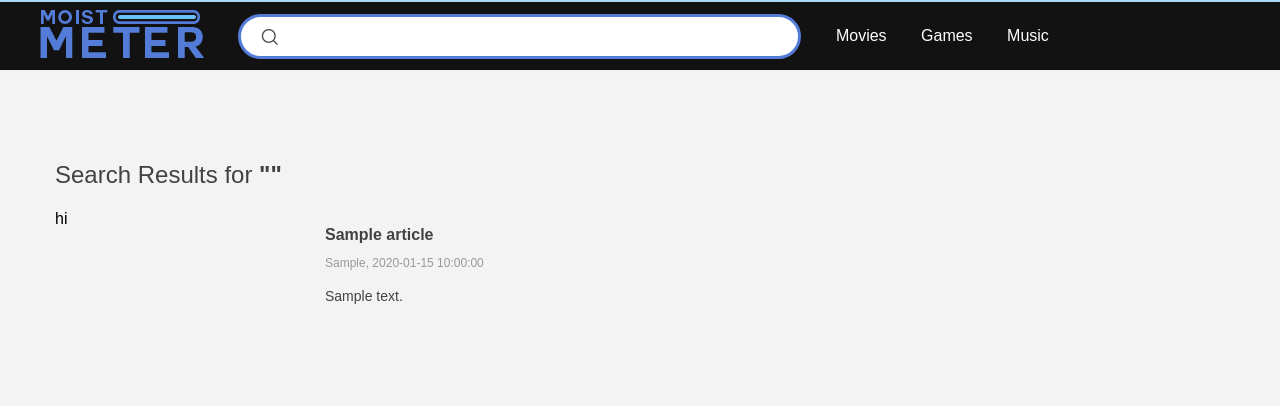
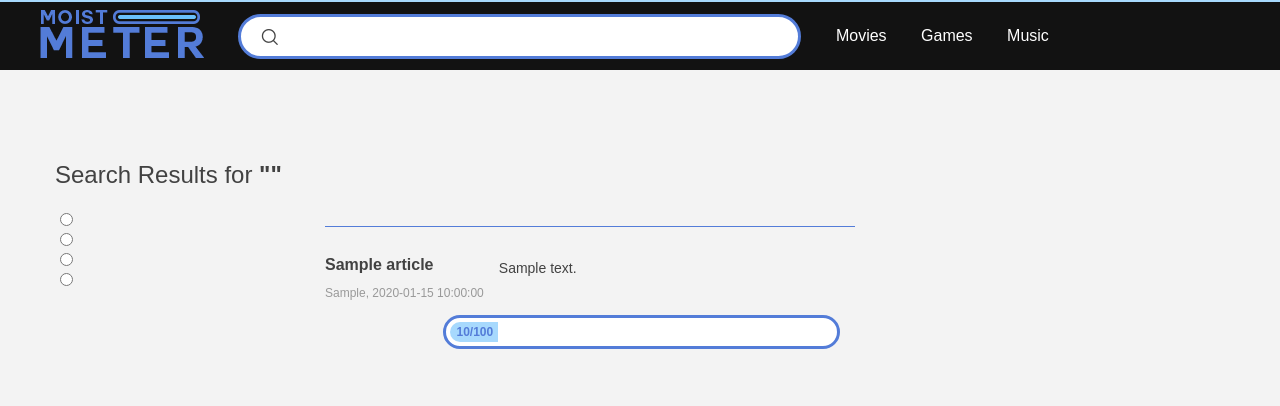
Before and after one commit to alcoholicwaluigi/MoistMeter, a PHP site: page /search.php?title=search_term in a window 1280 px wide. Shown: the top 406 px of the page. Run offline with PHP 8.4, Linux system fonts and the light colour scheme; tables that the repository leaves empty or names only in its code hold one stand-in row (values such as "Sample post"); data that the repository does not hold is empty; some libraries are stand-ins or nearby versions.

Commit message:
Improved Search, Tried to make filter system

```diff
--- /dev/null
+++ b/filters.php
@@ -0,0 +1,25 @@
+<div class="filter-box">
+    <div class="filter selected">
+        <input  type="radio" name="filter_sort" value=""
+                class="filter_btn" data-mc-filter-url="">
+    </div>
+    <div class="filter">
+        <a href="<?php
+            echo "search.php?search_term=".$search."&category=Movie";?>">
+            <input  type="radio" name="filter_sort"
+                class="filter_btn" data-mc-filter-url="">
+        </a>
+    </div>
+    <div class="filter">
+        <a href="<?php
+            $search = mysqli_real_escape_string($conn, $_GET['search_term']);
+            echo "search.php?search_term=".$search."&category=Game";?>">
+        <input  type="radio" name="filter_sort"
+                class="filter_btn" data-mc-filter-url="" >
+        </a>
+    </div>
+    <div class="filter">
+        <input  type="radio" name="filter_sort" value="Movie"
+                class="filter_btn" data-mc-filter-url="">
+    </div>
+</div>
--- a/header.php
+++ b/header.php
@@ -8,5 +8,36 @@
 	<title>Moist Meter</title>
 	<link rel="icon" type="image/png" href="img/fav_M.png">
 	<link rel="stylesheet" type="text/css" href="styles/style.css">
+	<script src="https://ajax.googleapis.com/ajax/libs/jquery/3.1.0/jquery.min.js"></script>
+	<script>
+		window.addEventListener('load', function () {
+			animation()
+		})
+		function animation(){
+			progressBar = document.getElementsByClassName
+			('score-bar')
+
+			process = setInterval(() => {
+				for(i = 0; i<2; i++){
+					const computedStyle = getComputedStyle(progressBar[i])
+					const width = parseFloat(computedStyle.getPropertyValue
+					('--width')) || 0
+					speed = score[i]/500
+					if(width<score[i]){
+						progressBar[i].style.setProperty('--width', width+speed)
+					}
+				}
+			}, 5);
+		}
+	</script>
 </head>
 <body>
+<!---
+<script>
+	$(document).ready(function() {
+		$('input[name=filter_sort]').change(function(){
+    		$('form').submit();
+		});
+	});
+</script>
+--->
--- a/index.php
+++ b/index.php
@@ -14,3 +14,4 @@
 </div>
 </body>
 </html>
+style = "--width: '.$row['a_score'].'"
--- a/navigation.html
+++ b/navigation.html
@@ -11,7 +11,7 @@
 					<img alt="Icon" src="img/lens.png">
 				</div>
 				<div class = "search-label">
-					<form action = "search.php" method="POST">
+					<form action = "search.php?title=search_term" method="GET">
 						<input name="search_term" id="primary_search_box" autocomplete="off">
 					</form>
 				</div>
--- a/search.php
+++ b/search.php
@@ -7,28 +7,42 @@
 		<?php
 			include 'navigation.html'
 		?>
+	</div>
 	<div id = "content">
 		<div class = "search-wrapper">
 			<?php
-				$search = mysqli_real_escape_string($conn, $_POST['search_term']);
-				$sql = "SELECT * FROM article WHERE a_title LIKE '%$search%'";
+
+				$search = mysqli_real_escape_string($conn, $_GET['search_term']);
+				echo '
+				<div class = "search-result-header column header">
+					<h2 id = "search-header"> Search Results for <b>"'.$search.'"</b></h2>
+				</div>
+				<div class = "search-result-filters column filters">';
+				include "filters.php";
+				echo '</div>';
+				$category = mysqli_real_escape_string($conn, $_GET['category']);
+				$sql = "SELECT * FROM article WHERE a_title LIKE '%$search%'
+						AND a_genre LIKE '%$category%'";
 				$result = mysqli_query($conn, $sql);
 				$queryResult = mysqli_num_rows($result);
 
-				echo '<div class = "search-result-header column header">
-								<h2 id = "search-header"> Search Results for <b>"'.$search.'"</b></h2>
-							</div>
-							<div class = "search-result-filters column filter">
-								hi
-							</div>';
-
 				if($queryResult > 0){
-					echo '<div class = "search-results column list">
+					echo '
+						<div class = "search-results column list">
 							<ul>';
 						while ($row = mysqli_fetch_assoc($result)){
-							echo '<li>
+
+							echo '
+								<li class="result">
+									<script>
+										if(typeof score!="undefined"){
+											score.push('.$row['a_score'].')
+										}else{
+											score = ['.$row['a_score'].']
+										}
+									</script>
 									<div class = "article-box">
-											<div class = "article-stats">
+										<div class = "article-stats column">
 											<h3 class = "article-title">
 												<a href = "article.php?title='.$row['a_title'].'">
 												'.$row['a_title'].'
@@ -36,6 +50,10 @@
 											</h3>
 											</a>
 											<p>'.$row['a_genre'].', '.$row['a_date'].'</p>
+										</div>
+										<div class = "article-score column">
+											<div class = "score-bar" data-label = "'.$row['a_score'].'/100">
+											</div>
 										</div>
 										<p class = "article-description">'.$row['a_text'].'</p>
 									</div>
--- a/styles/style.css
+++ b/styles/style.css
@@ -93,7 +93,7 @@ a:hover {
 	.header {
     	width: 1170px;
 	}
-	.filter {
+	.filters {
 		width: 200px
 	}
 	.list {
@@ -115,6 +115,11 @@ a:hover {
 .nav-element.selected a {
   font-weight: bold;
 }
+.result {
+	padding: 15px 0;
+    border-top: 1px solid #537cd8;
+    min-height: 150px;
+}
 .article-box a:hover{
 	color: #537cd8;
 }
@@ -122,6 +127,9 @@ a:hover {
 	font-size: 14px;
   	line-height: 1.75em;
   	color: #424242;
+}
+.article-stats{
+	margin-left: 0px;
 }
 .article-stats .article-title {
   	font-weight: bold;
@@ -133,6 +141,37 @@ a:hover {
 	font-size: 12px;
   	color: #999;
   	margin-bottom: 10px;
+}
+.score-bar {
+	margin-top: 5px;
+	margin-bottom: 5px;
+	border-radius: 30px;
+	border: 3px solid #537cd8;
+	padding: 4px 4px;
+	background-color: white;
+}
+.score-bar::before {
+	font-size: 12px;
+	font-weight: bold;
+	content: attr(data-label);
+	padding: 3px;
+	padding-left: 7px;
+	color: #537cd8;
+	display: flex;
+	align-items: center;
+	width: calc(var(--width,0)*1%);
+	min-width: 2rem;
+	max-width: calc(100%-1em);
+	background-color: #a7d9fd;
+	border-radius: 1em;
+	border-top-right-radius: 0;
+	border-bottom-right-radius: 0;
+}
+.article-score {
+	margin-bottom: 10px;
+	float: right;
+	width: 75%;
+  	vertical-align: middle;
 }
 @media (max-width: 1230px){
 	.nav-element{
@@ -152,5 +191,3 @@ a:hover {
 		bottom:0
 	}
 }
-
-6ac0fd
```
Lines whose indentation alone changed are shown as unchanged.
